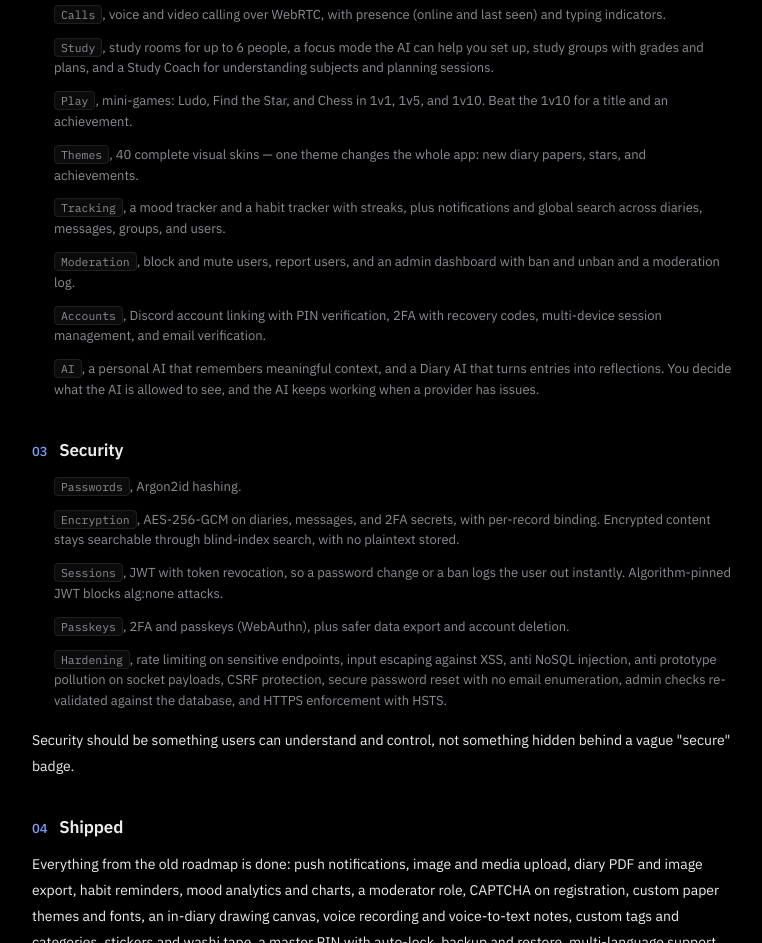
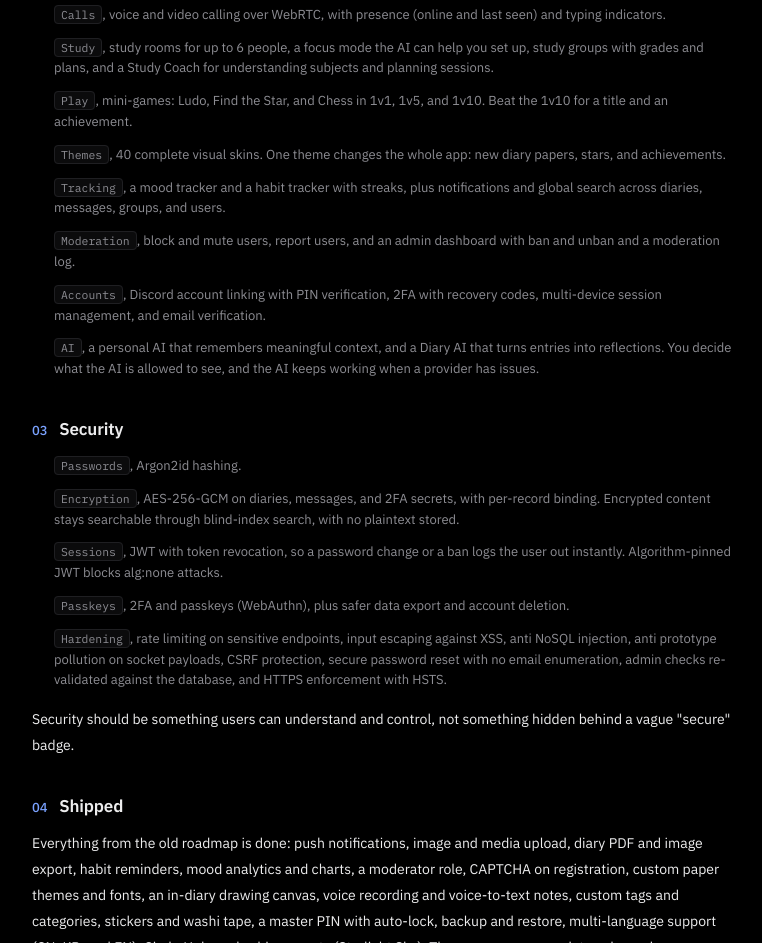
Before and after one commit to skibidin4than/skibidin4than.github.io, a plain HTML site: page projects/starlight-diary.html in a window 1280 px wide. Shown: the part 910-1853 px from the top of the page, without its empty margins (178-940 px from the left). Drawn offline with Linux system fonts and the light colour scheme.

Commit message:
Starlight Diary: replace em dash with period in Themes line

```diff
--- a/projects/starlight-diary.html
+++ b/projects/starlight-diary.html
@@ -84,7 +84,7 @@
           <li><code>Calls</code>, voice and video calling over WebRTC, with presence (online and last seen) and typing indicators.</li>
           <li><code>Study</code>, study rooms for up to 6 people, a focus mode the AI can help you set up, study groups with grades and plans, and a Study Coach for understanding subjects and planning sessions.</li>
           <li><code>Play</code>, mini-games: Ludo, Find the Star, and Chess in 1v1, 1v5, and 1v10. Beat the 1v10 for a title and an achievement.</li>
-          <li><code>Themes</code>, 40 complete visual skins — one theme changes the whole app: new diary papers, stars, and achievements.</li>
+          <li><code>Themes</code>, 40 complete visual skins. One theme changes the whole app: new diary papers, stars, and achievements.</li>
           <li><code>Tracking</code>, a mood tracker and a habit tracker with streaks, plus notifications and global search across diaries, messages, groups, and users.</li>
           <li><code>Moderation</code>, block and mute users, report users, and an admin dashboard with ban and unban and a moderation log.</li>
           <li><code>Accounts</code>, Discord account linking with PIN verification, 2FA with recovery codes, multi-device session management, and email verification.</li>
```
